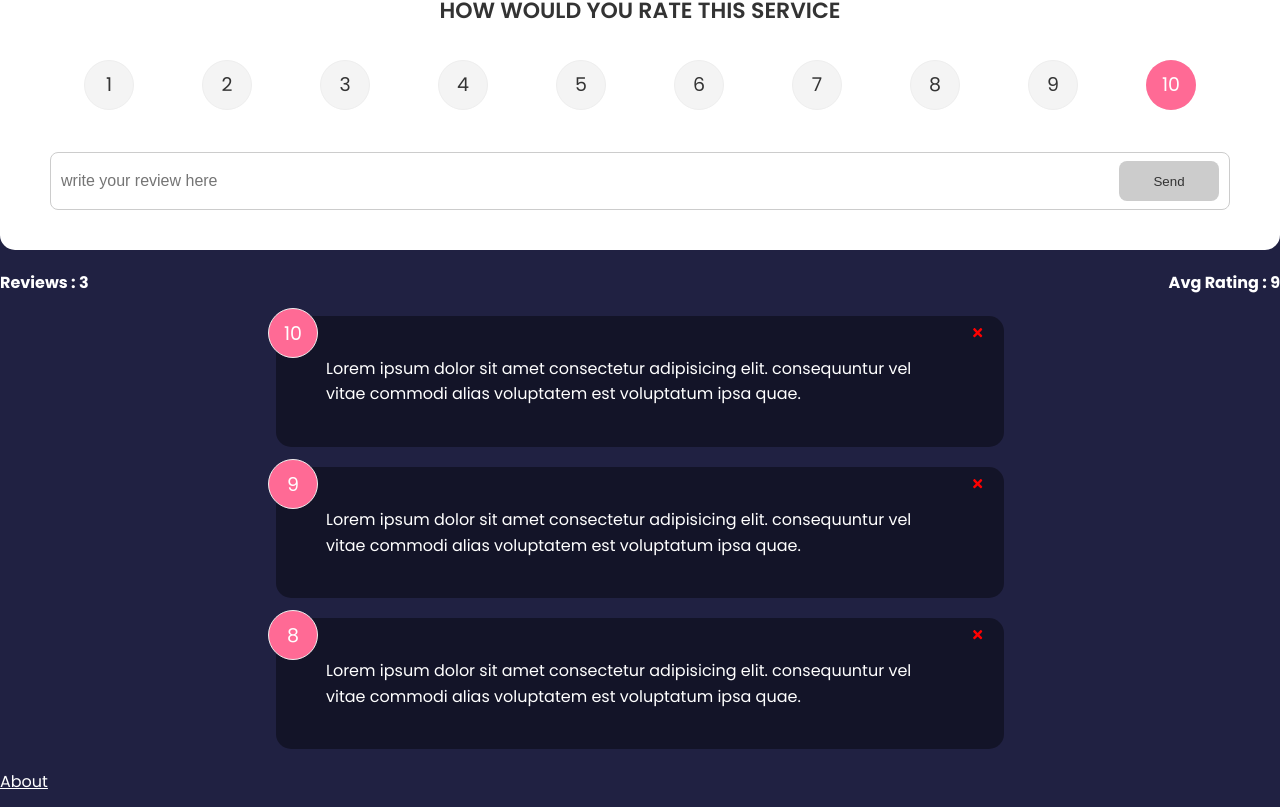
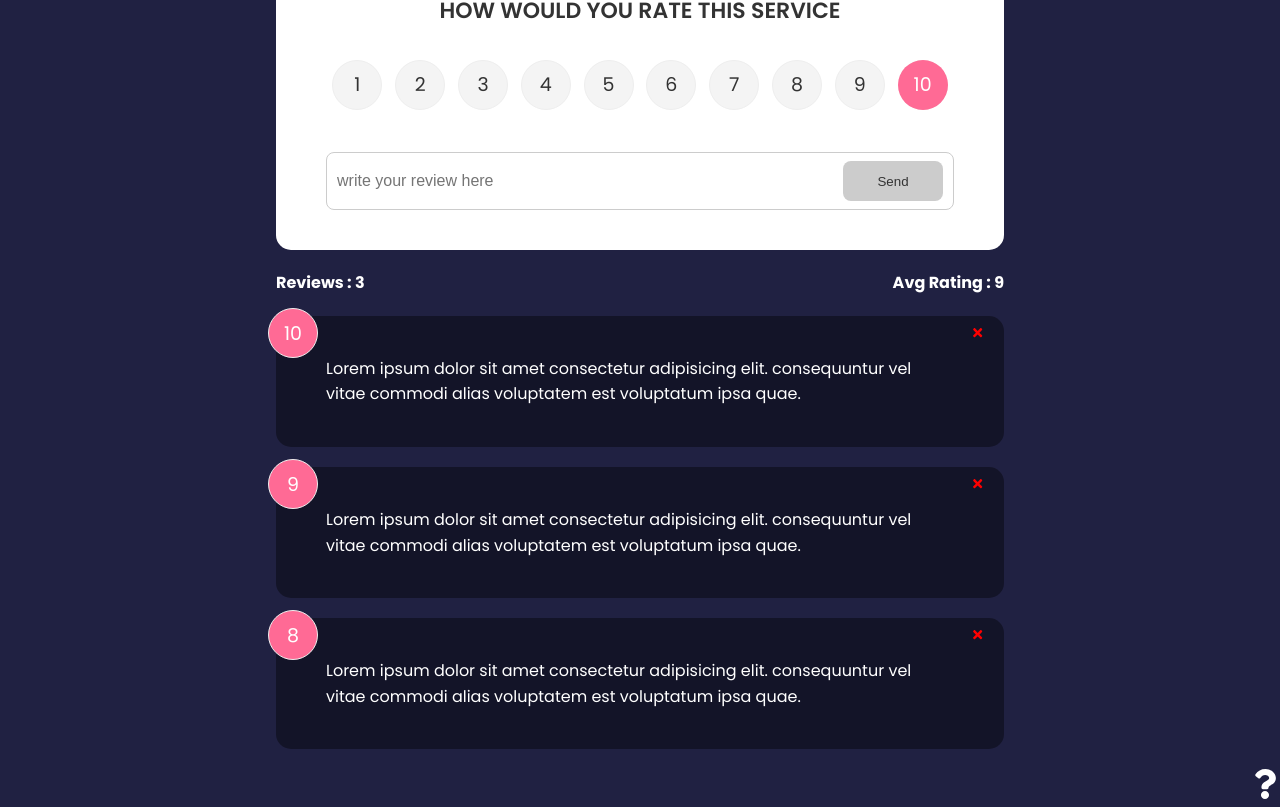
Before and after one commit to pranayharishchandra/Feedback-Web-Application-Project, a React (Create React App) app: page / in a window 1280 px wide. Shown: the part 147-954 px from the top of the page. Built offline with nearby package versions, Linux system fonts and the light colour scheme.

Commit message:
Post Page DONE

```diff
--- a/src/App.js
+++ b/src/App.js
@@ -6,6 +6,8 @@ import FeedbackList from './components/FeedbackList';
 import FeedbackData from './data/FeedbackData';
 import FeedbackStats from './components/FeedbackStats';
 import FeedbackForm from './components/FeedbackForm';
+import AboutIconLink from './components/AboutIconLink';
+import Post from './components/Post';
 
 import AboutPage from './pages/AboutPage';
 import { BrowserRouter as Router, Route, Routes } from 'react-router-dom';
@@ -43,29 +45,31 @@ function App() {
     This will ensure that the header is rendered on every route within your       application.*/}
                 <Header />  {/* This will render the header on every page */}
             <Routes>
-                <Route path="/about" element={<AboutPage />} />
 
                 <Route
                     path="/"
                     element={(
                         <>
 
+                            <div className="container">
                             <FeedbackForm addFeedback={addFeedback} />
                             <FeedbackStats arrOfObj={feedackArrOfObj} />
-                            <div className="container">
                                 <FeedbackList
                                     arrOfObj={feedackArrOfObj}
                                     handleDelete={(id) => deleteFeedback(id)}
                                 />
                             </div>
-                            <footer>
-                                <a href='/about' style={{color:'white'}}>About</a>
-                            </footer>
+                            <AboutIconLink/>
+
                         </>
                     )}
                 />
 
+                    <Route path="/about" element={<AboutPage />} />
+                    <Route path="/*" element={<Post status={404} />} />
+
             </Routes>
+                {/* <AboutIconLink/> */}
         </Router>
 
     )
--- /dev/null
+++ b/src/components/AboutIconLink.jsx
@@ -0,0 +1,17 @@
+import { FaQuestion } from 'react-icons/fa';
+import { Link } from 'react-router-dom';
+
+function AboutIconLink() {
+  return (
+    <div className='about-link'>
+        {/* <a href="/about">
+            <FaQuestion size={30} />
+        </a> */}
+        <Link to="/about">
+            <FaQuestion size={30} />
+        </Link>
+    </div>
+  )
+}
+
+export default AboutIconLink
--- /dev/null
+++ b/src/components/Post.jsx
@@ -0,0 +1,49 @@
+// import { Navigate, useNavigate } from "react-router-dom";
+import { useNavigate } from "react-router-dom";
+import { Link } from "react-router-dom";
+import Card from "./shared/Card";
+
+import PropTypes from 'prop-types';
+
+function Post({status}) {
+
+    const navigate_var = useNavigate();
+    console.log(status, 'status');
+
+    if (status === 404) {
+        console.log("error 404")
+        return (
+            <Card>
+                <h1>ERROR 404</h1>
+                <p>page not found</p>
+            </Card>
+
+        )
+        // return (<Navigate to='notfound'/>);
+    }
+
+    function clickHandler() {
+        console.log("helo from POST");
+        // return (<Navigate to='/' />)
+        navigate_var('/about');
+        // <Link to="/about">Click</Link> // here in this situation, using navigate_var will be better
+    }
+
+
+    return (
+        <div>
+            <h1>POST</h1>
+            <button onClick={clickHandler}>Click</button>
+        </div>
+    )
+}
+
+Post.defaultProps ={
+    status : 200,
+}
+
+Post.propTypes = {
+    status : PropTypes.number,
+}
+
+export default Post
--- a/src/pages/AboutPage.jsx
+++ b/src/pages/AboutPage.jsx
@@ -1,5 +1,7 @@
-import React from 'react'
-import Card from '../components/shared/Card'
+import React from 'react';
+import { Link } from 'react-router-dom';
+import Card from '../components/shared/Card';
+
 
 function AboutPage() {
   return (
@@ -7,7 +9,7 @@ function AboutPage() {
         <h1>THIS IS A REACT APP BY TECH-BRANIS</h1>
         <p>This app is a feedback app</p>
         <p>version V0.0.05</p>
-        <a href="/">Back To Home</a>
+        <Link to="/">Back To Home</Link>
     </Card>
   )
 }
```
